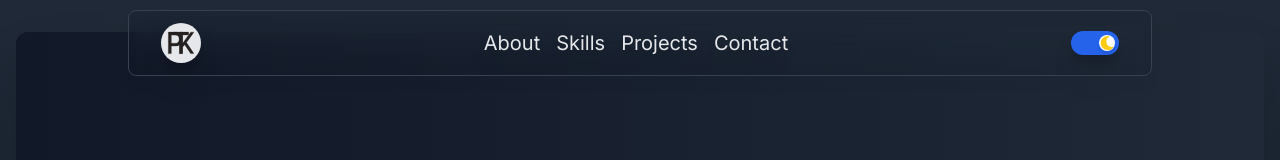
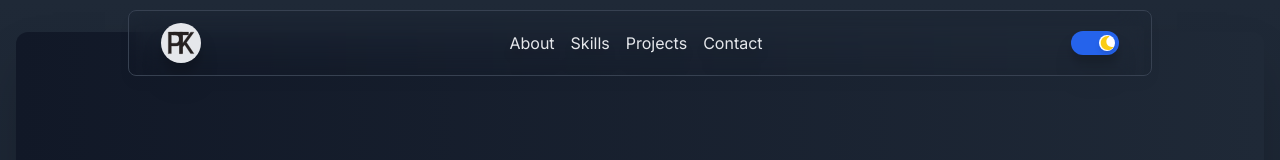
Before and after one commit to PTHK0805/pofolio, a Next.js app: page / in a window 1280 px wide. Shown: the top 160 px of the page. Built offline with nearby package versions, Linux system fonts and the light colour scheme.

Commit message:
Change font size of nav items.

```diff
--- a/app/_components/Navbar.tsx
+++ b/app/_components/Navbar.tsx
@@ -85,7 +85,7 @@
           <div className="flex-shrink-0">
             <Logo theme={theme} />
           </div>
-          <div className="hidden md:flex space-x-4 text-xl">
+          <div className="hidden md:flex space-x-4">
             <a
               onClick={(e) => handleScroll('about', e)}
               className={`cursor-pointer transition duration-300 ${
```
